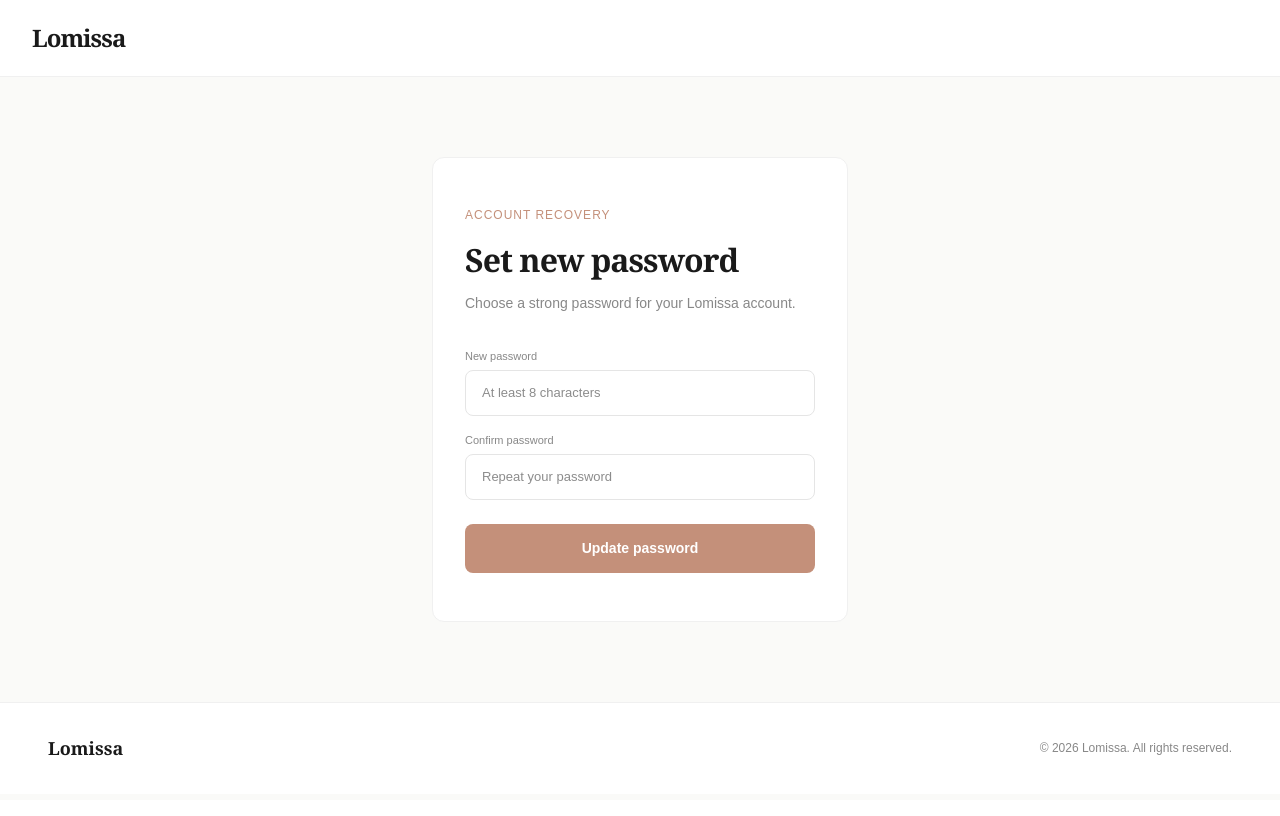
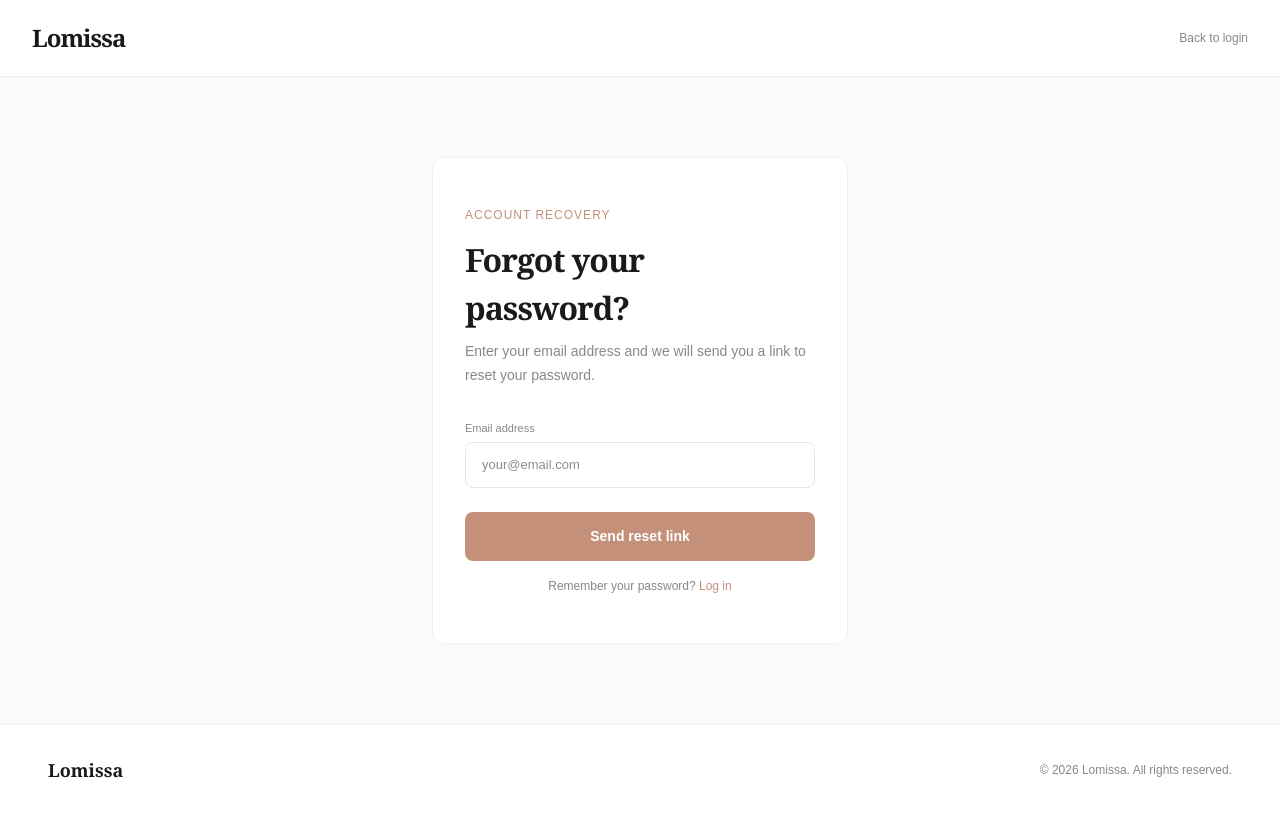
Before and after one commit to modqi/framio, a Next.js app: page /reset-password in a window 1280 px wide. Built offline with nearby package versions, Linux system fonts and the light colour scheme; no server answers.

Commit message:
Add update password page

```diff
--- a/app/reset-password/page.tsx
+++ b/app/reset-password/page.tsx
@@ -2,22 +2,21 @@
 import { useState } from "react";
 import { supabase } from "../../lib/supabase";
 
-export default function UpdatePassword() {
-  const [password, setPassword] = useState("");
-  const [confirm, setConfirm] = useState("");
+export default function ResetPassword() {
+  const [email, setEmail] = useState("");
+  const [sent, setSent] = useState(false);
   const [loading, setLoading] = useState(false);
-  const [done, setDone] = useState(false);
   const [error, setError] = useState("");
 
-  const handleUpdate = async () => {
-    if (!password) { setError("Please enter a new password."); return; }
-    if (password.length < 8) { setError("Password must be at least 8 characters."); return; }
-    if (password !== confirm) { setError("Passwords do not match."); return; }
+  const handleReset = async () => {
+    if (!email) { setError("Please enter your email address."); return; }
     setLoading(true);
     setError("");
-    const { error } = await supabase.auth.updateUser({ password });
+    const { error } = await supabase.auth.resetPasswordForEmail(email, {
+      redirectTo: "https://lomissa.com/update-password",
+    });
     if (error) { setError("Something went wrong. Please try again."); }
-    else { setDone(true); }
+    else { setSent(true); }
     setLoading(false);
   };
 
@@ -28,50 +27,42 @@ export default function UpdatePassword() {
         <div className="flex items-baseline gap-3">
           <a href="/" style={{fontFamily: "Georgia, serif", fontSize: "24px", fontWeight: "700", color: "#1a1a1a", letterSpacing: "-1px", textDecoration: "none"}}>Lomissa</a>
         </div>
+        <a href="/login" style={{fontSize: "12px", color: "#888", textDecoration: "none"}}>Back to login</a>
       </nav>
 
       <div style={{maxWidth: "480px", margin: "80px auto", padding: "0 32px"}}>
-        {done ? (
+        {sent ? (
           <div style={{backgroundColor: "#fff", borderRadius: "12px", padding: "48px 32px", border: "1px solid #f0f0f0", textAlign: "center"}}>
-            <div style={{fontSize: "48px", marginBottom: "24px"}}>✅</div>
-            <h1 style={{fontFamily: "Georgia, serif", fontSize: "28px", fontWeight: "700", color: "#1a1a1a", margin: "0 0 16px"}}>
-              Password updated!
+            <div style={{fontSize: "48px", marginBottom: "24px"}}>📧</div>
+            <p style={{fontSize: "12px", color: "#C4907A", margin: "0 0 12px", letterSpacing: "1px"}}>CHECK YOUR EMAIL</p>
+            <h1 style={{fontFamily: "Georgia, serif", fontSize: "28px", fontWeight: "700", color: "#1a1a1a", margin: "0 0 16px", letterSpacing: "-0.5px"}}>
+              Reset link sent!
             </h1>
             <p style={{fontSize: "14px", color: "#888", margin: "0 0 32px", lineHeight: "1.7"}}>
-              Your password has been successfully updated. You can now log in with your new password.
+              We sent a password reset link to <strong>{email}</strong>. Check your inbox and click the link to reset your password.
             </p>
             <a href="/login" style={{backgroundColor: "#1a1a1a", color: "#fff", fontSize: "13px", padding: "12px 32px", borderRadius: "8px", textDecoration: "none", display: "inline-block"}}>
-              Log in
+              Back to login
             </a>
           </div>
         ) : (
           <div style={{backgroundColor: "#fff", borderRadius: "12px", padding: "48px 32px", border: "1px solid #f0f0f0"}}>
             <p style={{fontSize: "12px", color: "#C4907A", margin: "0 0 12px", letterSpacing: "1px"}}>ACCOUNT RECOVERY</p>
             <h1 style={{fontFamily: "Georgia, serif", fontSize: "32px", fontWeight: "700", color: "#1a1a1a", margin: "0 0 8px", letterSpacing: "-1px"}}>
-              Set new password
+              Forgot your password?
             </h1>
             <p style={{fontSize: "14px", color: "#888", margin: "0 0 32px", lineHeight: "1.7"}}>
-              Choose a strong password for your Lomissa account.
+              Enter your email address and we will send you a link to reset your password.
             </p>
 
-            <div style={{marginBottom: "16px"}}>
-              <label style={{fontSize: "11px", color: "#888", display: "block", marginBottom: "6px"}}>New password</label>
+            <div style={{marginBottom: "24px"}}>
+              <label style={{fontSize: "11px", color: "#888", display: "block", marginBottom: "6px"}}>Email address</label>
               <input
-                type="password"
-                value={password}
-                onChange={(e) => setPassword(e.target.value)}
-                placeholder="At least 8 characters"
-                style={{width: "100%", border: "1px solid #e5e5e5", borderRadius: "8px", padding: "12px 16px", fontSize: "13px", outline: "none", color: "#1a1a1a", backgroundColor: "#fff", boxSizing: "border-box"}}
-              />
-            </div>
-
-            <div style={{marginBottom: "24px"}}>
-              <label style={{fontSize: "11px", color: "#888", display: "block", marginBottom: "6px"}}>Confirm password</label>
-              <input
-                type="password"
-                value={confirm}
-                onChange={(e) => setConfirm(e.target.value)}
-                placeholder="Repeat your password"
+                type="email"
+                value={email}
+                onChange={(e) => setEmail(e.target.value)}
+                onKeyDown={(e) => e.key === "Enter" && handleReset()}
+                placeholder="your@email.com"
                 style={{width: "100%", border: "1px solid #e5e5e5", borderRadius: "8px", padding: "12px 16px", fontSize: "13px", outline: "none", color: "#1a1a1a", backgroundColor: "#fff", boxSizing: "border-box"}}
               />
             </div>
@@ -83,12 +74,17 @@ export default function UpdatePassword() {
             )}
 
             <button
-              onClick={handleUpdate}
+              onClick={handleReset}
               disabled={loading}
-              style={{width: "100%", backgroundColor: "#C4907A", color: "#fff", fontSize: "14px", padding: "14px", border: "none", borderRadius: "8px", cursor: "pointer", fontWeight: "600"}}
+              style={{width: "100%", backgroundColor: "#C4907A", color: "#fff", fontSize: "14px", padding: "14px", border: "none", borderRadius: "8px", cursor: "pointer", fontWeight: "600", marginBottom: "16px"}}
             >
-              {loading ? "Updating..." : "Update password"}
+              {loading ? "Sending..." : "Send reset link"}
             </button>
+
+            <p style={{fontSize: "12px", color: "#888", textAlign: "center", margin: "0"}}>
+              Remember your password?{" "}
+              <a href="/login" style={{color: "#C4907A", textDecoration: "none"}}>Log in</a>
+            </p>
           </div>
         )}
       </div>
```
Also changed, not shown: app/update-password/page.tsx (added).
